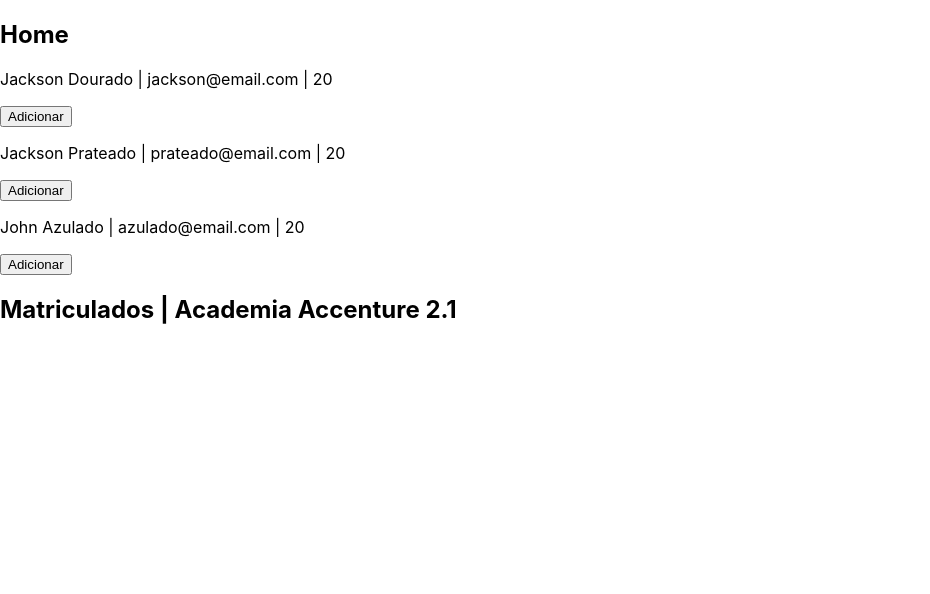
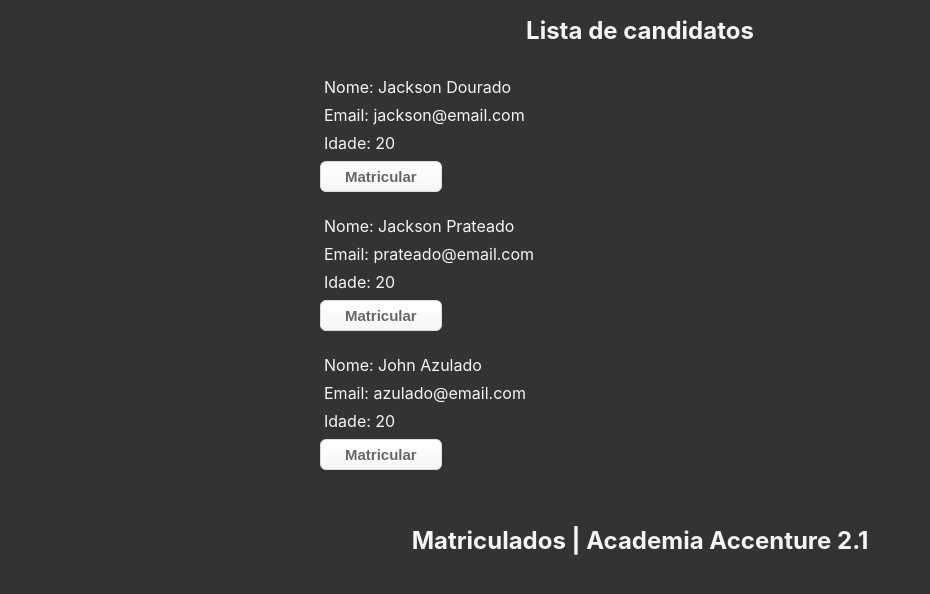
Before and after one commit to betocostadev/redux-21, a React (Create React App) app: page / in a window 1280 px wide. Shown: the top 594 px of the page, without its empty margins (0-930 px from the left). Built offline with nearby package versions, Linux system fonts and the light colour scheme; data requests are answered from the project's data file.

Commit message:
added styled components

```diff
--- a/package.json
+++ b/package.json
@@ -16,6 +16,7 @@
     "react-redux": "^7.2.3",
     "react-scripts": "4.0.3",
     "redux": "^4.0.5",
+    "styled-components": "^5.2.1",
     "typescript": "^4.2.3",
     "web-vitals": "^1.1.1"
   },
@@ -47,6 +48,7 @@
   "devDependencies": {
     "@types/react-redux": "^7.1.16",
     "@types/redux": "^3.6.0",
+    "@types/styled-components": "^5.1.9",
     "json-server": "^0.16.3"
   }
 }
--- a/src/App.tsx
+++ b/src/App.tsx
@@ -5,6 +5,7 @@
 // import './App.css';
 import AboutUs from './components/AboutUs'
 import Home from './components/Home'
+import GlobalStyle from './styles/GlobalStyle'
 
 const App: React.FC = () => {
   return (
@@ -12,6 +13,7 @@
       <Provider store={store}>
         <Home />
         <AboutUs />
+        <GlobalStyle />
       </Provider>
     </>
   )
--- a/src/components/AboutUs.tsx
+++ b/src/components/AboutUs.tsx
@@ -3,24 +3,25 @@
 
 import { IGlobalState } from '../store/modules/user/types'
 
+import { AboutContainer } from '../styles/AboutUs'
+
 const AboutUs: React.FC = () => {
   const state = useSelector((state: IGlobalState) => state.users)
-  console.log(state)
   return (
-    <div>
-      <h2>Matriculados | Academia Accenture 2.1</h2>
+    <AboutContainer>
+      <h2 className="title">Matriculados | Academia Accenture 2.1</h2>
       <>
       {
         state.map((user, index) => (
           <div key={index}>
-            <ul>
-              <li>{user.name}</li>
+            <ul className="user-list">
+              <li className="user-list-item">{user.name}</li>
             </ul>
           </div>
         ))
       }
       </>
-    </div>
+    </AboutContainer>
   )
 }
 
--- a/src/components/Home.tsx
+++ b/src/components/Home.tsx
@@ -5,6 +5,7 @@
 
 import { IUser } from '../store/modules/user/types'
 import { addNewUser } from '../store/modules/user/actions'
+import { HomeContainer, Button } from '../styles/Home'
 
 const Home: React.FC = () => {
   const dispatch = useDispatch()
@@ -23,19 +24,23 @@
   }, [dispatch])
 
   return (
-    <div>
-      <h2>Home</h2>
+    <HomeContainer>
+      <h2 className="title">Lista de candidatos</h2>
       {
         users.map(user => (
-          <div key={user.id}>
+          <div className="users" key={user.id}>
             <article>
-              <p>{user.name} | {user.email}  | {user.age} </p>
-              <button onClick={() => handleUsers(user)}>Adicionar</button>
+              <ul className="user-list">
+                <li className="user-list-item">Nome: {user.name}</li>
+                <li className="user-list-item">Email: {user.email}</li>
+                <li className="user-list-item">Idade: {user.age}</li>
+              </ul>
+              <Button onClick={() => handleUsers(user)}>Matricular</Button>
             </article>
           </div>
         ))
       }
-    </div>
+    </HomeContainer>
   )
 }
 
--- /dev/null
+++ b/src/styles/AboutUs.ts
@@ -0,0 +1,19 @@
+import styled from 'styled-components'
+
+export const AboutContainer = styled.div`
+  display: flex;
+  flex-direction: column;
+  align-items: center;
+  margin: 2rem auto;
+  .title {
+    margin: 1rem;
+  }
+  .user-list {
+    list-style: none;
+    min-width: 50%;
+    padding: 0.25rem;
+  }
+  .user-list-item {
+    align-self: flex-end;
+  }
+`
--- /dev/null
+++ b/src/styles/GlobalStyle.ts
@@ -0,0 +1,12 @@
+import { createGlobalStyle } from 'styled-components'
+
+export default createGlobalStyle`
+    *{
+        padding: 0;
+        margin: 0;
+    }
+    body {
+        background: #333;
+        color: whitesmoke;
+    }
+`
--- /dev/null
+++ b/src/styles/Home.ts
@@ -0,0 +1,54 @@
+import styled from 'styled-components'
+
+export const HomeContainer = styled.div`
+  display: flex;
+  flex-direction: column;
+  align-items: center;
+  margin: 1rem auto;
+  p {
+    margin: 0.25rem 0;
+  }
+  .title {
+    margin-bottom: 1rem;
+  }
+  .users {
+    display: flex;
+    min-width: 50%;
+    padding: 0.5rem;
+  }
+  .user-list {
+    list-style: none;
+    min-width: 50%;
+    padding: 0.25rem;
+  }
+  .user-list-item {
+    padding: 0.25rem 0;
+  }
+`
+
+export const Button = styled.button`
+  box-shadow:inset 0px 1px 0px 0px #ffffff;
+  background:linear-gradient(to bottom, #ffffff 5%, #f6f6f6 100%);
+  background-color:#ffffff;
+  border-radius:6px;
+  border:1px solid #dcdcdc;
+  display:inline-block;
+  cursor:pointer;
+  color:#666666;
+  font-family:Arial;
+  font-size:15px;
+  font-weight:bold;
+  padding:6px 24px;
+  text-decoration:none;
+  text-shadow:0px 1px 0px #ffffff;
+  &:hover {
+    cursor: pointer;
+    background:linear-gradient(to bottom, #f6f6f6 5%, #ffffff 100%);
+    background-color:#f6f6f6;
+  }
+  &:active {
+    position: relative;
+    top: 1px;
+  }
+
+`
```
Also changed, not shown: 1 other file (tests, documents, lock files or other folders).
